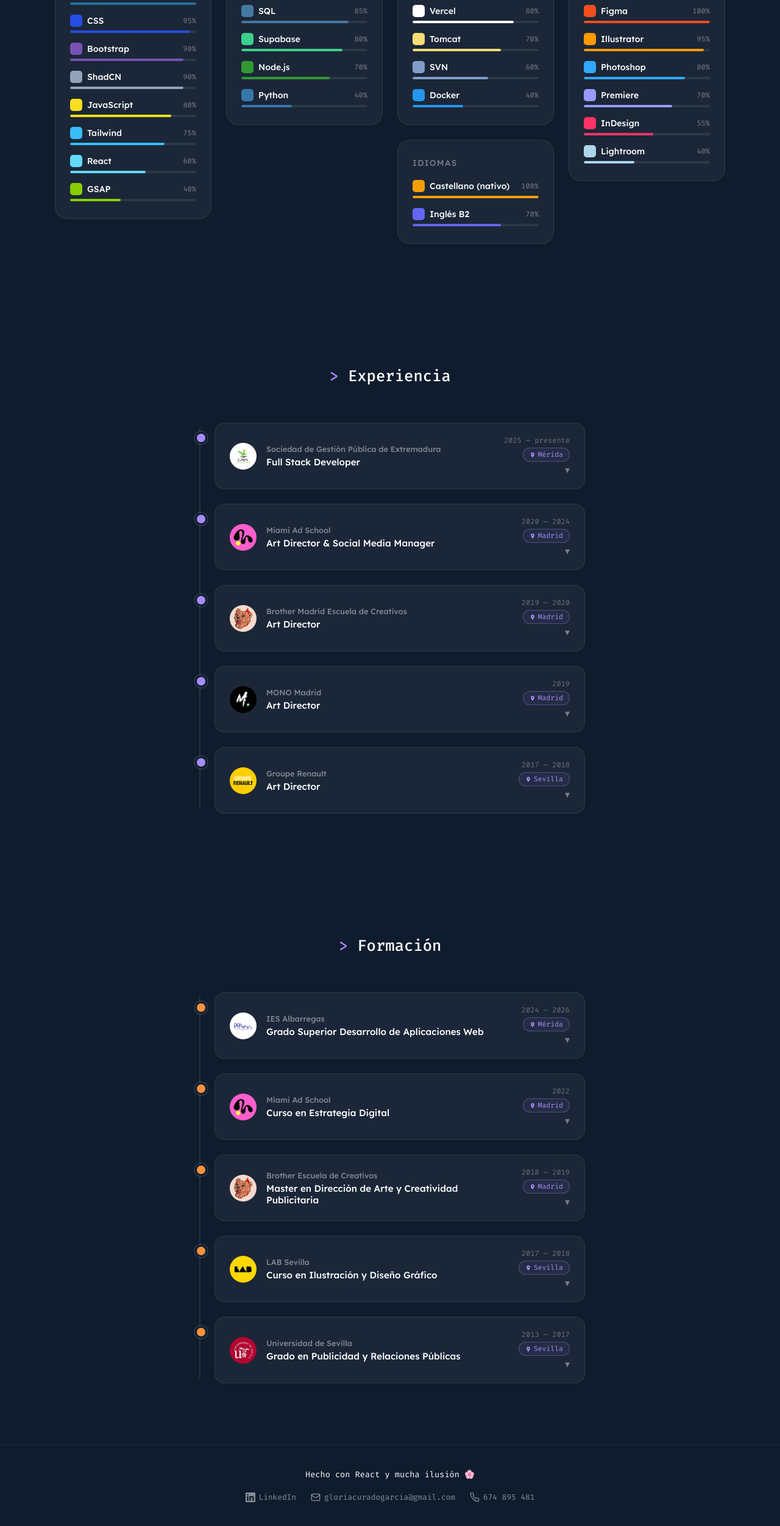
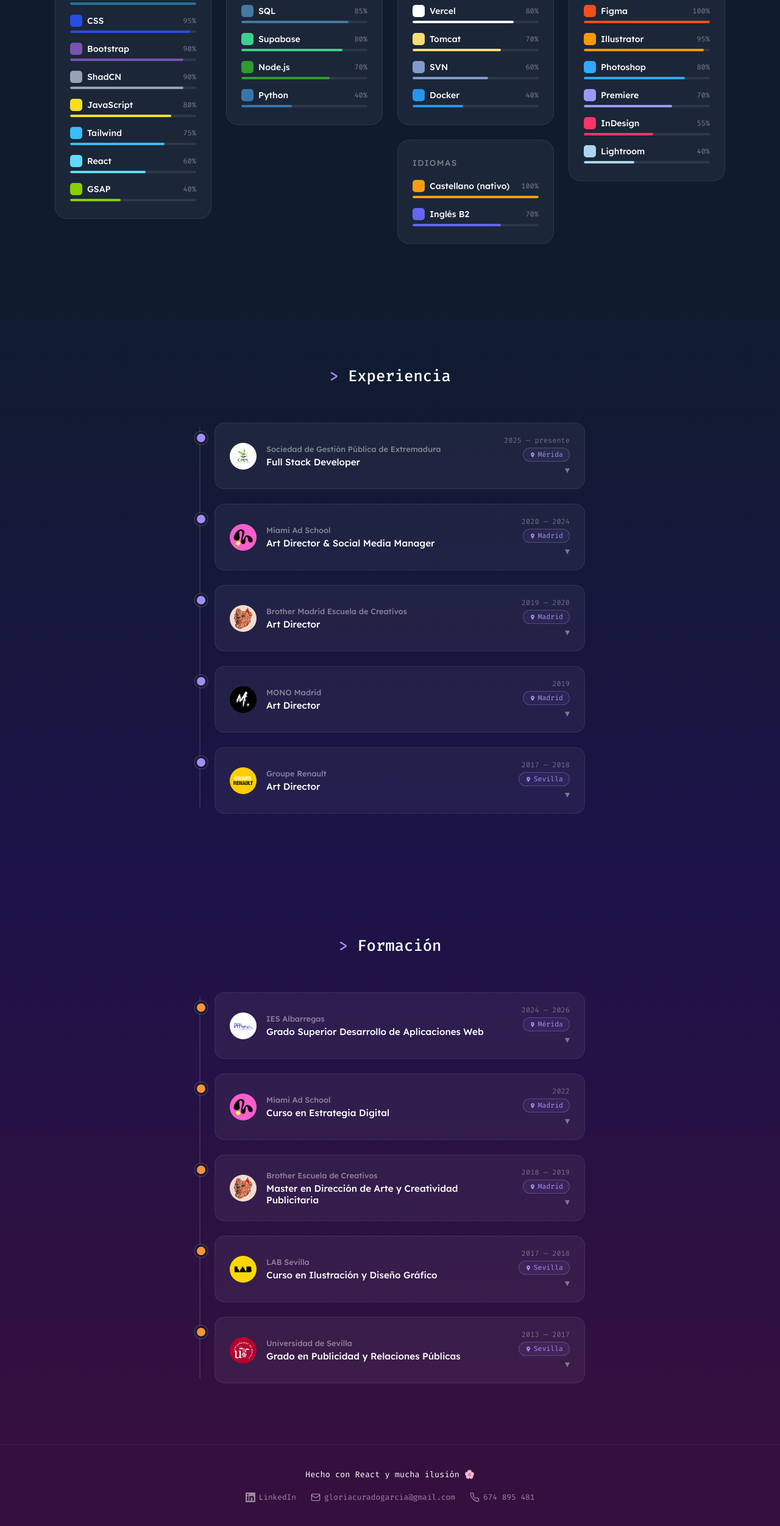
Before and after one commit to gloriajean02/mi-portfolio, a React (Vite) app: page / in a window 1280 px wide. Shown: the part 2424-4926 px from the top of the page at 61% size. Built offline with nearby package versions, Linux system fonts and the light colour scheme.

Commit message:
gradiente sutil

```diff
--- a/src/components/TimelineSection.module.css
+++ b/src/components/TimelineSection.module.css
@@ -1,10 +1,17 @@
 .section {
-  background: #0F1C2E;
   padding: 100px 60px;
   display: flex;
   flex-direction: column;
   align-items: center;
   gap: 60px;
+}
+
+.sectionWork {
+  background: linear-gradient(180deg, #0F1C2E 0%, #1C1248 100%);
+}
+
+.sectionEducation {
+  background: linear-gradient(180deg, #1C1248 0%, #35103F 100%);
 }
 
 .heading {
--- a/src/components/TimelineSection.tsx
+++ b/src/components/TimelineSection.tsx
@@ -183,12 +183,12 @@ function TimelineBlock({ entries, color, icon }: { entries: Entry[], color: stri
 export default function TimelineSection() {
   return (
     <>
-      <section id="timeline" className={styles.section}>
+      <section id="timeline" className={`${styles.section} ${styles.sectionWork}`}>
         <h2 className={styles.heading}><span>&gt;</span> Experiencia</h2>
         <TimelineBlock entries={work} color="#a78bfa" icon="💼" />
       </section>
 
-      <section id="education" className={styles.section}>
+      <section id="education" className={`${styles.section} ${styles.sectionEducation}`}>
         <h2 className={styles.heading}><span>&gt;</span> Formación</h2>
         <TimelineBlock entries={education} color="#fb923c" icon="🎓" />
       </section>
--- a/src/pages/Footer.module.css
+++ b/src/pages/Footer.module.css
@@ -1,5 +1,5 @@
 .footer {
-  background: #0F1C2E;
+  background: #35103F;
   padding: 40px 24px;
   display: flex;
   flex-direction: column;
```
